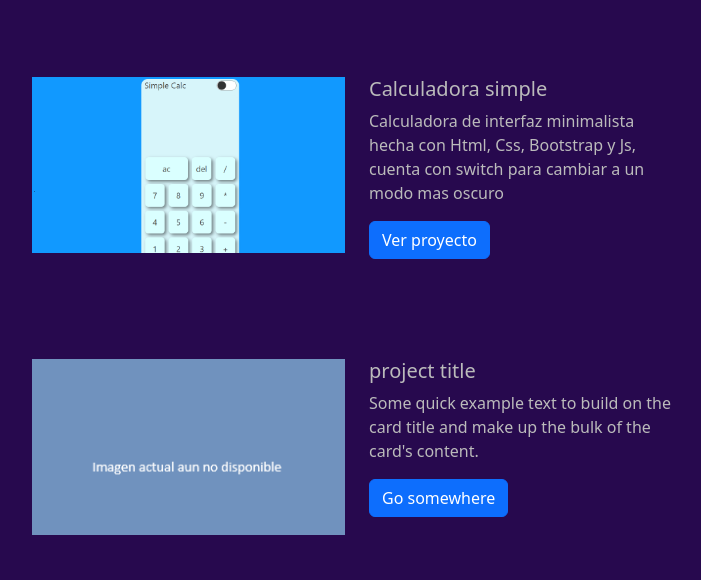
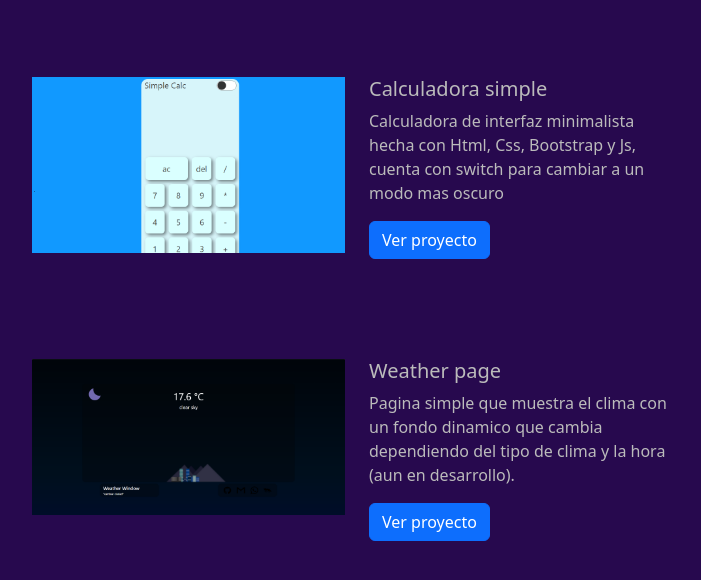
Before and after one commit to BLACKSOUL0022/Personal-page, a plain HTML site: page index.html in a window 1280 px wide. Shown: the part 372-952 px from the top of the page, without its empty margins (271-972 px from the left). Drawn offline with nearby package versions, Linux system fonts and the light colour scheme.

Commit message:
added under development project

```diff
--- a/index.html
+++ b/index.html
@@ -54,13 +54,13 @@
                 <div class="row project-space">
                     <div class="col-sm-6">
                         <!--columna izquierda-->
-                        <img src="Images/Not available.png" class="project-img" alt="...">
+                        <img src="Images/p2.png" class="project-img" alt="weather page">
                     </div>
                     <div class="col-sm-6">
                         <!--columna derecha-->
-                        <h5 class="project">project title</h5>
-                        <p class="project">Some quick example text to build on the card title and make up the bulk of the card's content.</p>
-                        <a href="#" class="btn btn-primary">Go somewhere</a>
+                        <h5 class="project">Weather page</h5>
+                        <p class="project">Pagina simple que muestra el clima con un fondo dinamico que cambia dependiendo del tipo de clima y la hora (aun en desarrollo).</p>
+                        <a href="https://blacksoul0022.github.io/Weather-page/" class="btn btn-primary">Ver proyecto</a>
                     </div>
                 </div>
 
```
Also changed, not shown: Images/p2.png (added).
